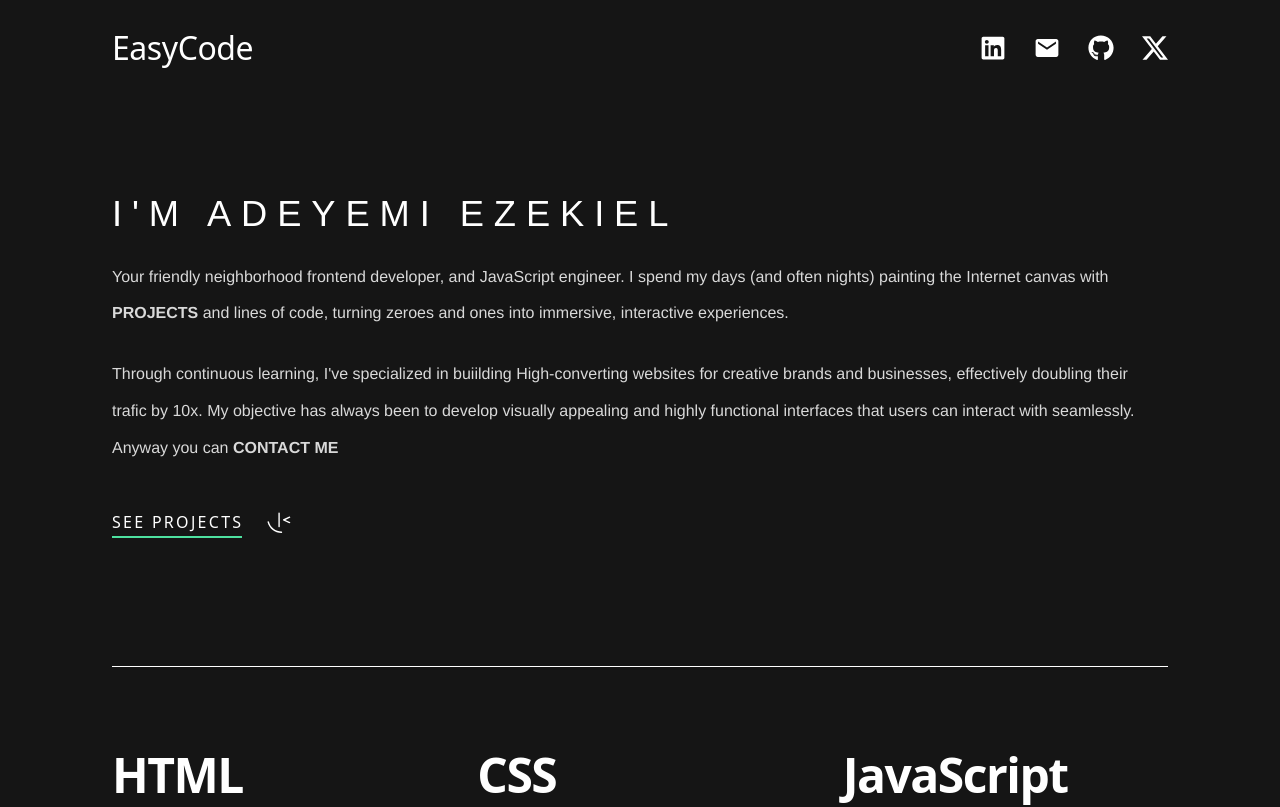
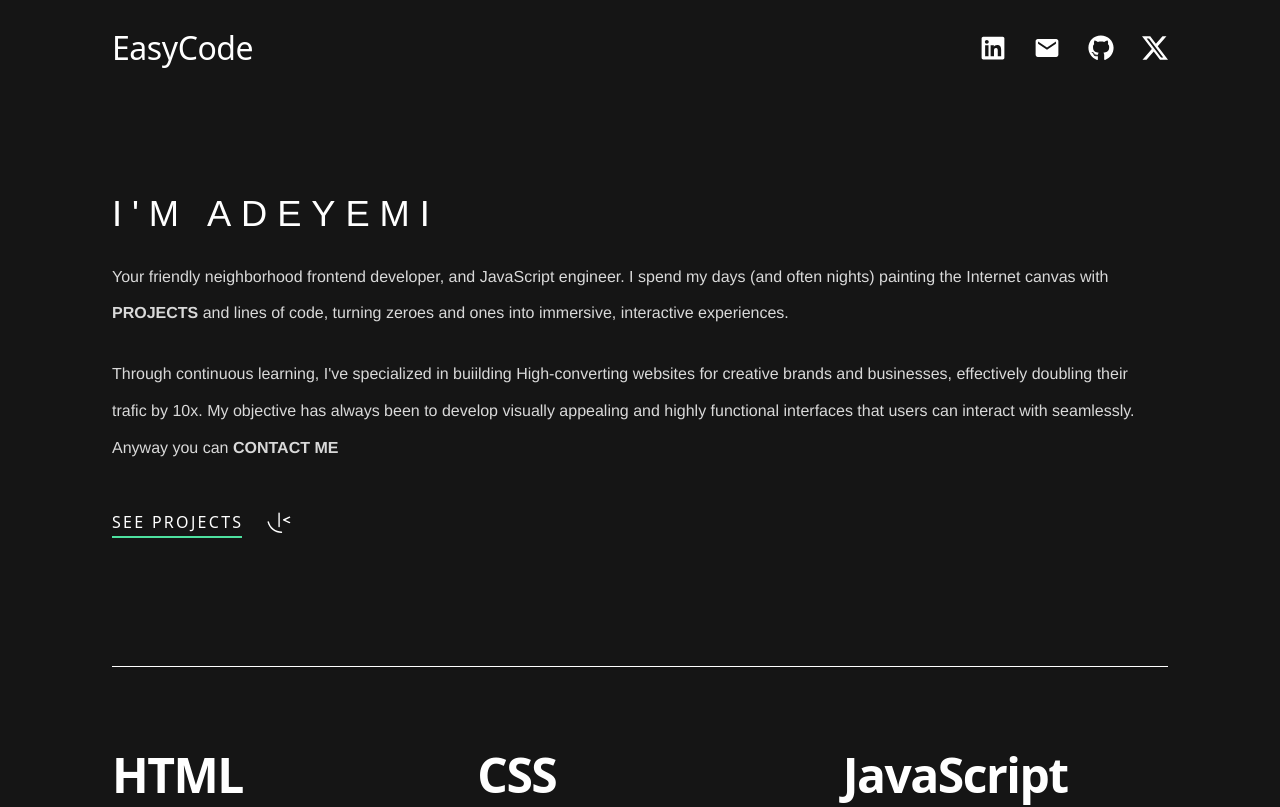
Before and after one commit to Adeyemidev/Portfolio1, a React (Vite) app: page / in a window 1280 px wide. Shown: the top 807 px of the page. Built offline with nearby package versions, Linux system fonts and the light colour scheme; a web font is replaced by a local one.

Commit message:
just few changes

```diff
--- a/src/components/Hero.jsx
+++ b/src/components/Hero.jsx
@@ -15,7 +15,7 @@ export const Header = () => {
 <div >
   <TypeAnimation
     sequence={[
-      `I'M ADEYEMI EZEKIEL`,
+      `I'M ADEYEMI`,
 
     ]}
      wrapper="span"
```
